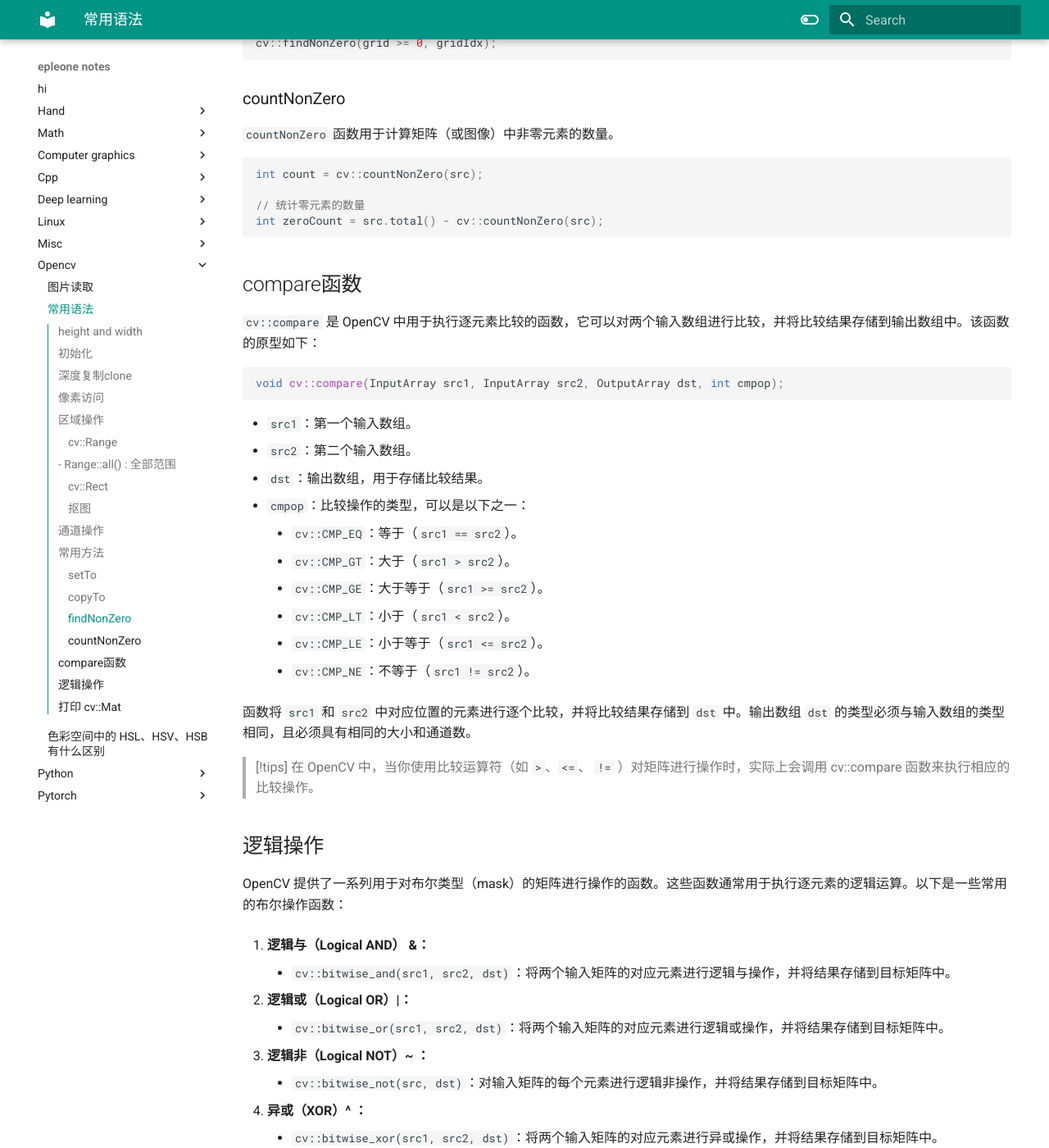
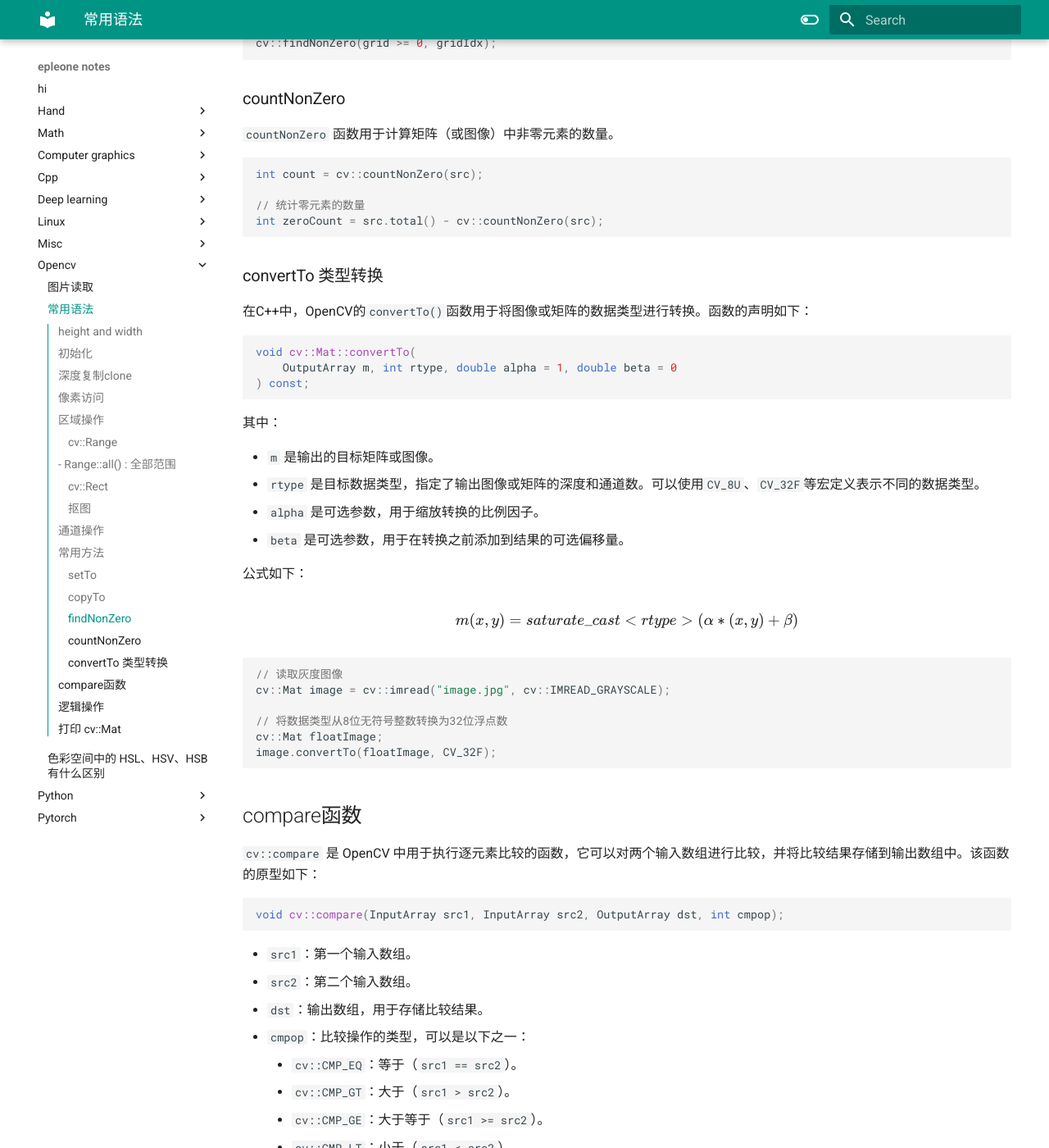
Before and after one commit to epleone/notes, an MkDocs documentation site: the page built from docs/opencv/常用语法.md, in a window 1280 px wide and 1400 px high, scrolled down 6233 px. Shown: the whole window at 82% size. Built offline with MkDocs 1.6.1 and Material for MkDocs 9.7.7, drawn with Linux system fonts in a browser that asks for light colours.

Commit message:
update notes for pybind11 and opencv

````diff
--- a/docs/opencv/常用语法.md
+++ b/docs/opencv/常用语法.md
@@ -385,7 +385,36 @@ int count = cv::countNonZero(src);
 int zeroCount = src.total() - cv::countNonZero(src);
 ```
 
+### convertTo 类型转换
 
+在C++中，OpenCV的`convertTo()`函数用于将图像或矩阵的数据类型进行转换。函数的声明如下：
+
+```c++
+void cv::Mat::convertTo(
+    OutputArray m, int rtype, double alpha = 1, double beta = 0
+) const;
+```
+
+其中：
+
+- `m` 是输出的目标矩阵或图像。
+- `rtype` 是目标数据类型，指定了输出图像或矩阵的深度和通道数。可以使用`CV_8U`、`CV_32F`等宏定义表示不同的数据类型。
+- `alpha` 是可选参数，用于缩放转换的比例因子。
+- `beta` 是可选参数，用于在转换之前添加到结果的可选偏移量。
+
+公式如下：
+
+$$ m(x,y) = saturate\_cast<rtype>(\alpha * (x,y) + \beta) $$
+
+``` c++
+// 读取灰度图像
+cv::Mat image = cv::imread("image.jpg", cv::IMREAD_GRAYSCALE);
+
+// 将数据类型从8位无符号整数转换为32位浮点数
+cv::Mat floatImage;
+image.convertTo(floatImage, CV_32F);
+
+```
 
 ## compare函数
 
````
Also changed, not shown: docs/cpp/pybind11.md (+78 -2 lines).
